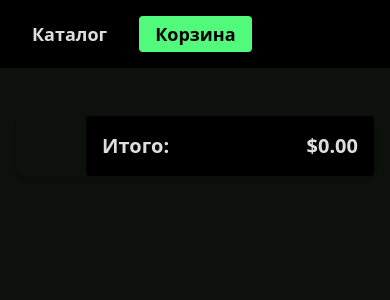
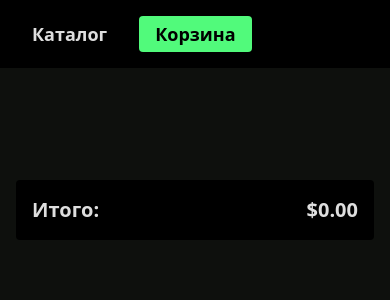
Before and after one commit to Eduard-Gergil/product-catalog-testwork, a React (Vite) app: page /cart in a window 390 px wide. Shown: the top 300 px of the page. Built offline with nearby package versions, Linux system fonts and the light colour scheme.

Commit message:
feat: enhance Cart and CartItem components for improved layout and responsiveness

```diff
--- a/src/components/Cart.tsx
+++ b/src/components/Cart.tsx
@@ -6,8 +6,8 @@ export default function Cart() {
   const { cart, increaseQuantity, decreaseQuantity, removeFromCart, setQuantity } = useCartStore();
   const totalPrice = cart.reduce((sum, item) => sum + item.price * item.quantity, 0);
   return (
-    <div className="rounded-lg shadow-md w-full flex gap-8 items-start flex-wrap">
-      <div className={cn("flex-grow", { "opacity-0": cart.length === 0 })}>
+    <div className="w-full flex items-start lg:flex-row flex-col lg:gap-8 lg:space-y-0 space-y-8">
+      <div className={cn("lg:w-2/3 w-full", { "opacity-0": cart.length === 0 })}>
         <div className="space-y-4 bg-black p-4 rounded">
           {cart.map((item) => (
             <CartItem key={item.id} item={item} increaseQuantity={increaseQuantity} decreaseQuantity={decreaseQuantity} removeFromCart={removeFromCart} setQuantity={setQuantity} />
@@ -15,7 +15,7 @@ export default function Cart() {
         </div>
       </div>
 
-      <div className="min-w-72 flex-grow bg-black p-4 rounded">
+      <div className="lg:w-1/3 w-full bg-black p-4 rounded">
         <div className="flex justify-between font-semibold">
           <span className="text-xl">Итого:</span>
           <span className="text-xl">${totalPrice.toFixed(2)}</span>
--- a/src/components/CartItem.tsx
+++ b/src/components/CartItem.tsx
@@ -18,7 +18,7 @@ interface CartItemProps {
 
 export default function CartItem({ item, increaseQuantity, decreaseQuantity, removeFromCart, setQuantity }: CartItemProps) {
   return (
-    <div className="flex items-center justify-between flex-wrap gap-4">
+    <div className="flex items-center justify-between lg:flex-nowrap flex-wrap gap-4">
       <div className="flex items-center space-x-2">
         <img
           src={item.image}
```
